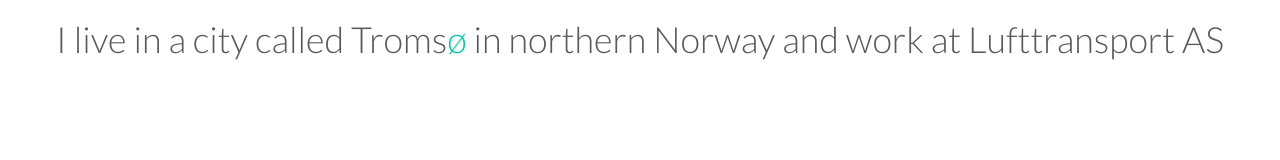
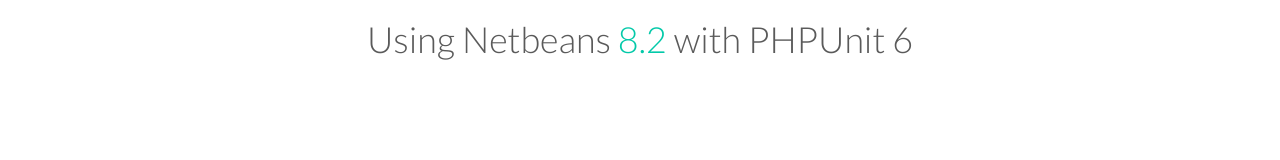
Before and after one commit to timurgen/username.github.io, a plain HTML site: page public_html/netbeans_phpunit.html in a window 1280 px wide. Drawn offline with Linux system fonts and the light colour scheme.

Commit message:
Update netbeans_phpunit.html

```diff
--- a/public_html/netbeans_phpunit.html
+++ b/public_html/netbeans_phpunit.html
@@ -24,7 +24,7 @@
             <div class="container-fluid">
                 <div class="row">
                     <div class="col-md-12 centered">
-                        <h1>I live in a city called Troms<span style="color: #03C9A9">ø</span> in northern Norway and work at Lufttransport AS</h1>
+                        <h1>Using Netbeans <span style="color: #03C9A9">8.2 </span> with PHPUnit 6</h1>
                     </div>
                 </div>
             </div>
```
